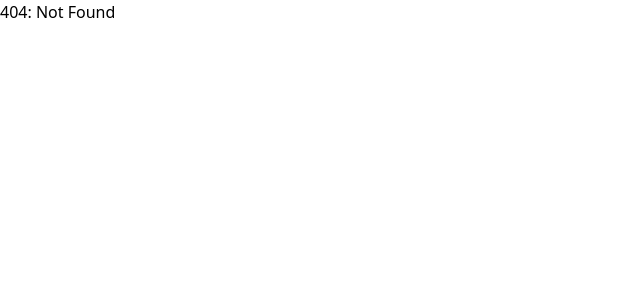
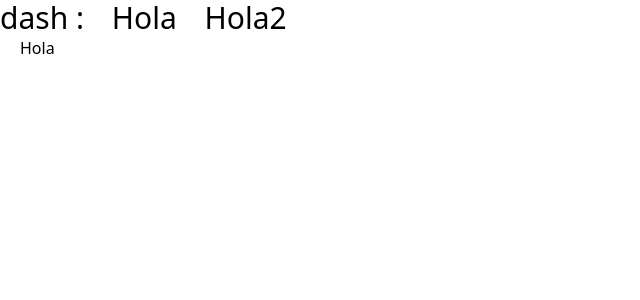
Before and after one commit to srteerra/certchain, a React (Vite) app: page /dashboard in a window 1280 px wide. Before the commit this address had no page. Shown: the top 300 px of the page, without its empty margins (0-640 px from the left). Built offline with nearby package versions, Linux system fonts and the light colour scheme.

Commit message:
CER-31 feat: primary button init

```diff
--- /dev/null
+++ b/src/components/PrimaryButton.jsx
@@ -0,0 +1,15 @@
+import React from "react";
+
+function PrimaryButton({text, event}) {
+    return (
+        <button className="px-5" onClick={event}>{text}</button>
+    )
+}
+
+function PrimaryButton_outline({text, event}) {
+    return (
+        <button onClick={event}>{text}</button>
+    )
+}
+
+export { PrimaryButton, PrimaryButton_outline };
--- /dev/null
+++ b/src/pages/Dashboard.jsx
@@ -0,0 +1,20 @@
+import { PrimaryButton, PrimaryButton_outline } from "../components/PrimaryButton";
+
+const hola = () => {
+    alert('Hola')
+}
+
+const hola2 = () => {
+    alert('Hola2')
+}
+
+const Dashboard = () => {
+    return (
+        <div>
+            <h1 className="text-3xl">dash : <PrimaryButton text="Hola" event={hola} /> <PrimaryButton_outline text="Hola2" event={hola2} /></h1>
+            <PrimaryButton text="Hola" event={hola2} />
+        </div>
+    );
+}
+
+export default Dashboard;
--- a/src/routes/App.jsx
+++ b/src/routes/App.jsx
@@ -1,6 +1,7 @@
 import { BrowserRouter, Routes, Route } from "react-router-dom";
 import Layout from "../containers/Layout.jsx";
 import Home from "../pages/Home.jsx";
+import Dashboard from "../pages/Dashboard";
 
 const App = () => {
     return (
@@ -8,6 +9,7 @@ const App = () => {
             <Layout>
                 <Routes>
                     <Route path="/" element={<Home />} />
+                    <Route path="/dashboard" element={<Dashboard />} />
                     <Route path="*" element={<h1>404: Not Found</h1>} />
                 </Routes>
             </Layout>
```
